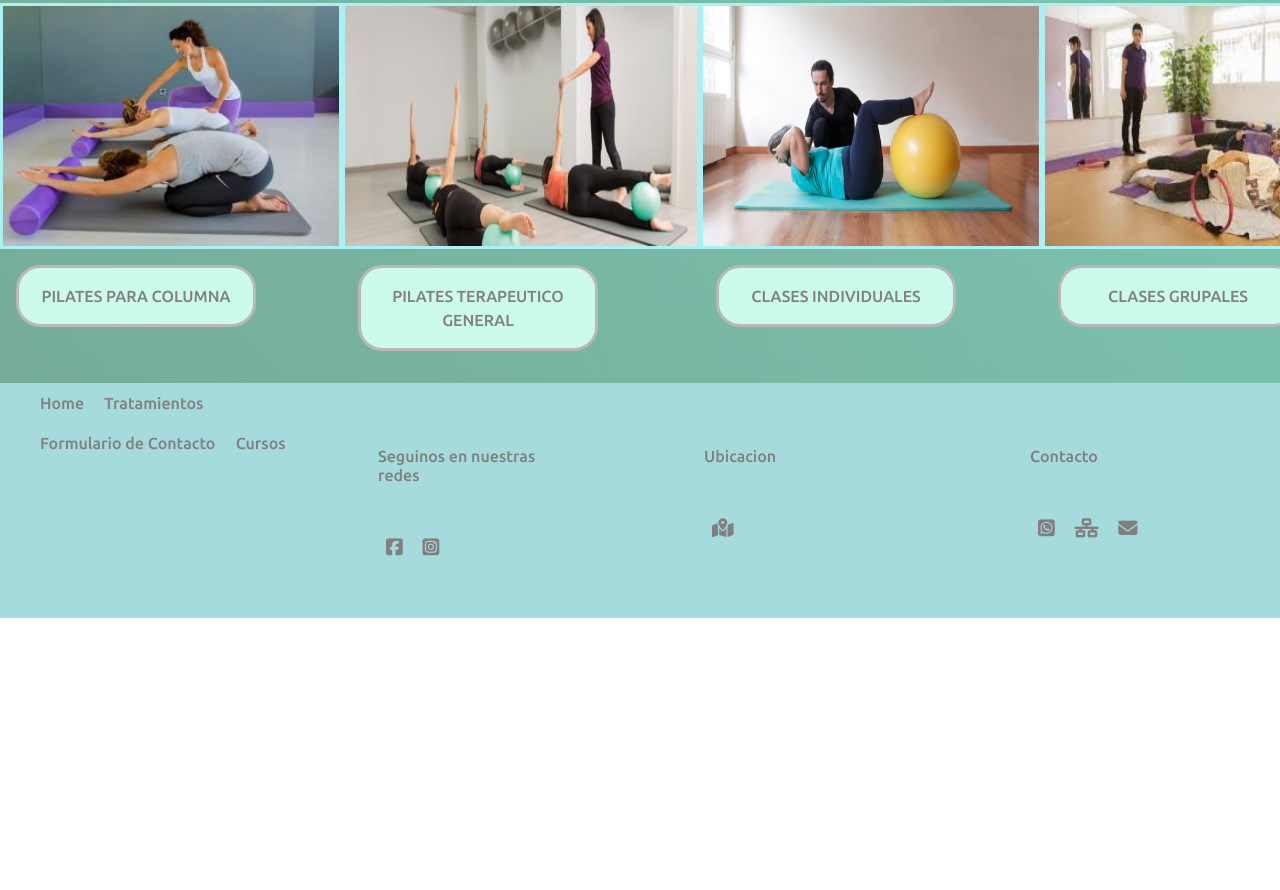
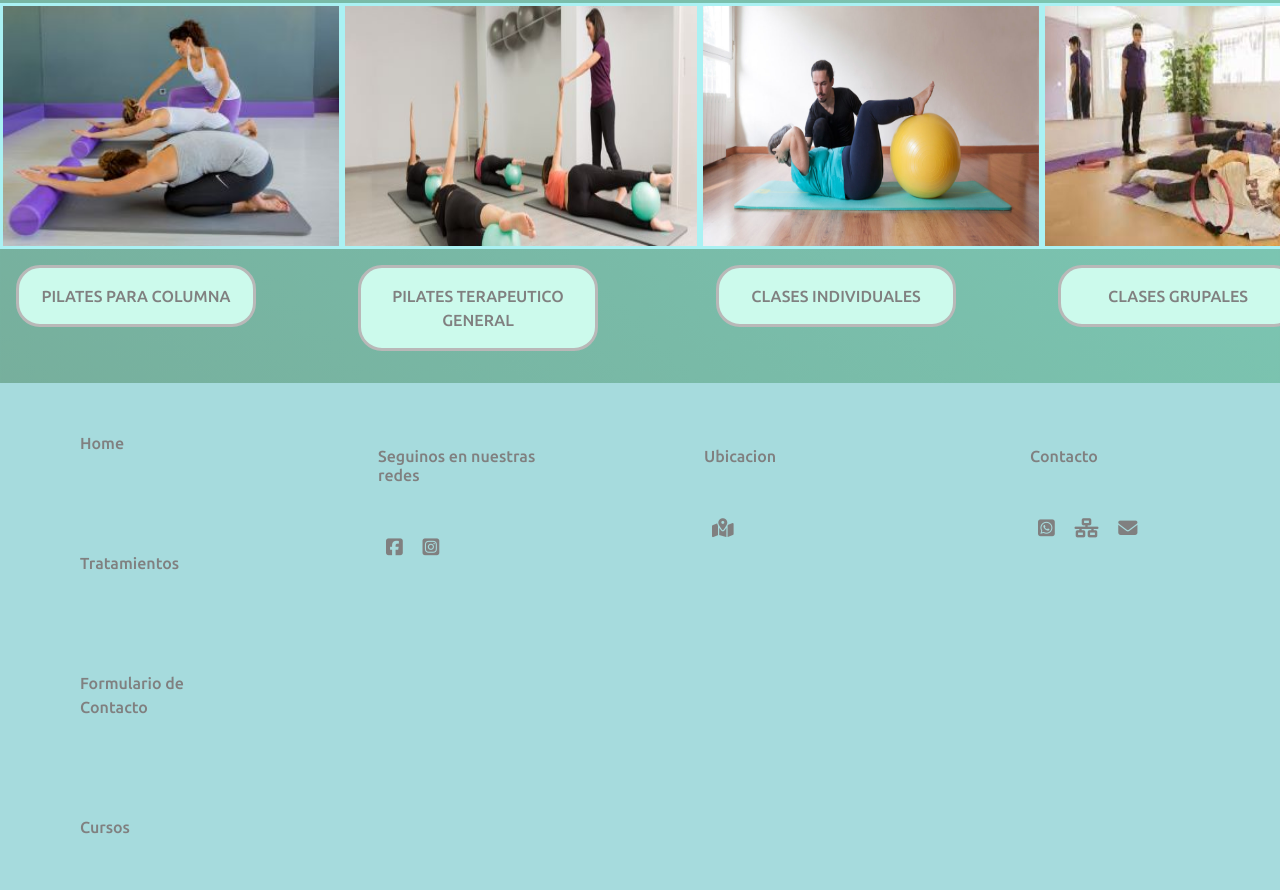
Before and after one commit to mariaguillermina/trabajofinal, a plain HTML site: page index.html in a window 1280 px wide. Shown: the part 2866-3756 px from the top of the page. Before the commit the page ends 3484 px from the top, so only its background shows below. Drawn offline with nearby package versions, Linux system fonts and the light colour scheme.

Commit message:
fix home footer

```diff
--- a/estilos.css
+++ b/estilos.css
@@ -319,7 +319,7 @@ footer{
     font-size: medium;
     display: inline-block;
     flex-direction: column;
-    padding: 0.50;
+    padding: 1.50rem;
     color: gray;
 }
 
@@ -330,7 +330,7 @@ font-family: 'Ubuntu', sans-seri;
 font-size: medium;
 display: inline-block;
 flex-direction: column;
-padding: 0.50rem;
+padding: 1.50rem;
 color: gray;
 
 }
```
